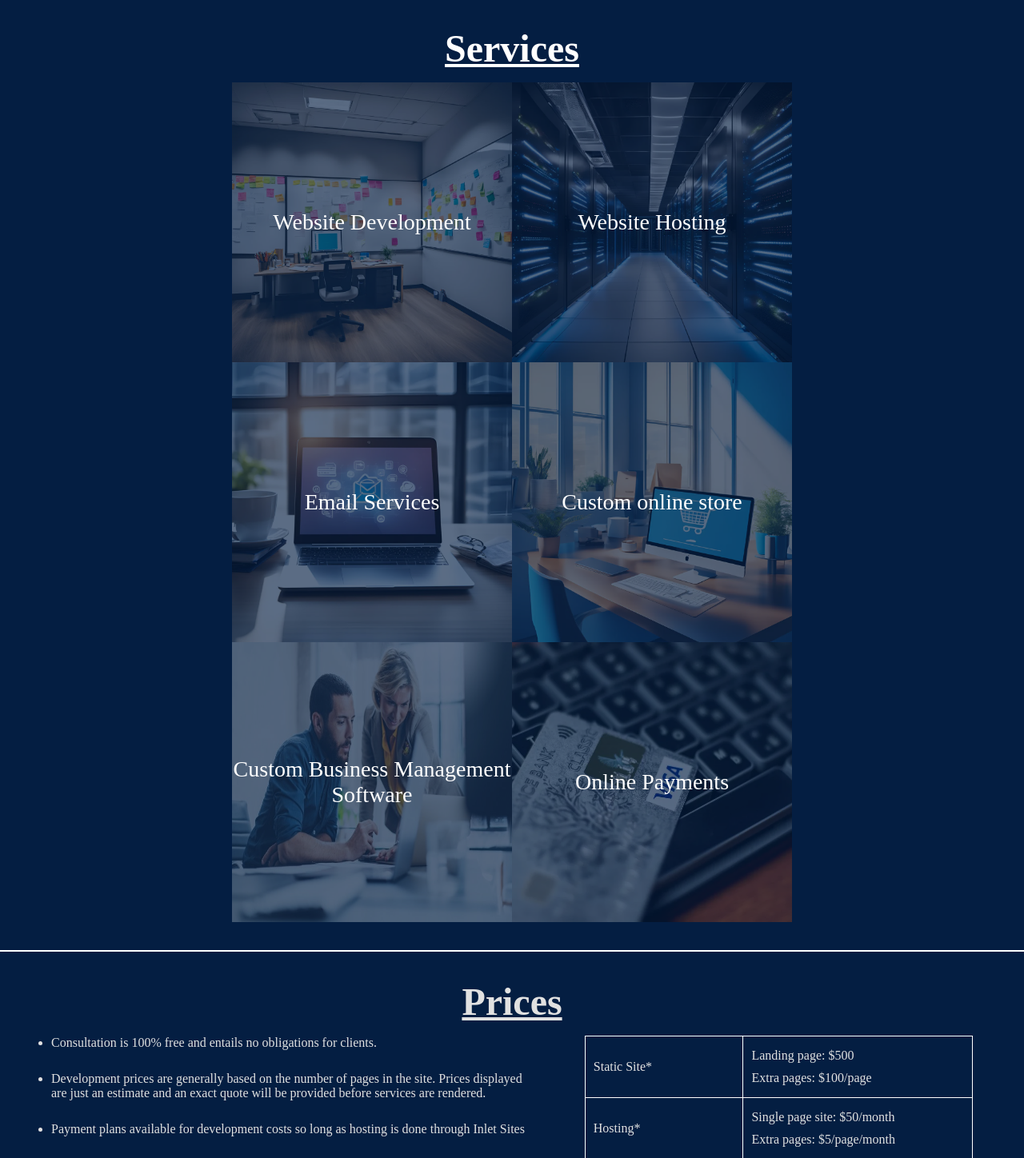
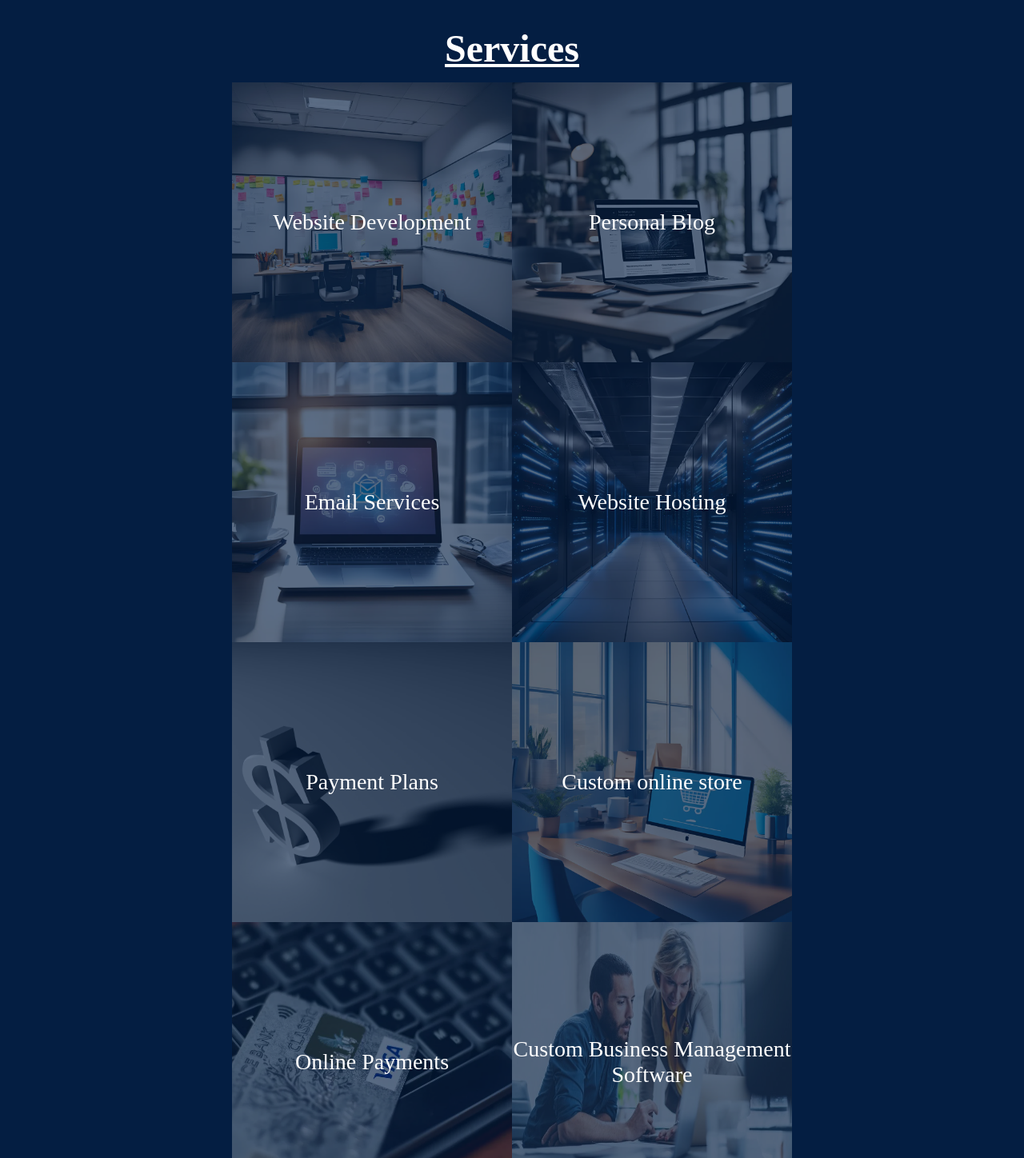
Before and after one commit to inlet-sites/inletsites-dev, a SvelteKit app: page / in a window 1280 px wide. Shown: the part 802-2250 px from the top of the page at 80% size. Built offline with nearby package versions, Linux system fonts and the light colour scheme.

Commit message:
Update services on the landing page.

```diff
--- a/src/routes/Services.svelte
+++ b/src/routes/Services.svelte
@@ -5,6 +5,8 @@
     import onlineStore from "$lib/onlineStore.webp";
     import customSoftware from "$lib/customSoftware.webp";
     import onlinePayment from "$lib/onlinePayment.webp";
+    import blog from "$lib/blog.webp";
+    import paymentPlan from "$lib/paymentPlan.webp";
 </script>
 
 <div class="container">
@@ -16,9 +18,9 @@
             <p>Website Development</p>
         </a>
 
-        <a href="/services#hosting" class="serviceImage">
-            <img src={hosting} alt="Room of web servers">
-            <p>Website Hosting</p>
+        <a href="/services#blog" class="serviceImage">
+            <img src={blog} alt="Computer on a table with a blog on it">
+            <p>Personal Blog</p>
         </a>
 
         <a href="/services#emailing" class="serviceImage">
@@ -26,19 +28,29 @@
             <p>Email Services</p>
         </a>
 
+        <a href="/services#hosting" class="serviceImage">
+            <img src={hosting} alt="Room of web servers">
+            <p>Website Hosting</p>
+        </a>
+
+        <a href="/services#paymentPlan" class="serviceImage">
+            <img src={paymentPlan} alt="Black and white dollar sign with a shadow">
+            <p>Payment Plans</p>
+        </a>
+
         <a href="/services#store" class="serviceImage">
             <img src={onlineStore} alt="Computer with online shopping">
             <p>Custom online store</p>
         </a>
 
+        <a href="/services#onlinePayment" class="serviceImage">
+            <img src={onlinePayment} alt="Credit card sitting on a keyboard">
+            <p>Online Payments</p>
+        </a>
+
         <a href="/services#custom" class="serviceImage">
             <img src={customSoftware} alt="Computer monitors displaying charts and graphs">
             <p>Custom Business Management Software</p>
-        </a>
-
-        <a href="/services#onlinePayment" class="serviceImage">
-            <img src={onlinePayment} alt="Credit card sitting on a keyboard">
-            <p>Online Payments</p>
         </a>
     </div>
 </div>
```
Also changed, not shown: src/lib/blog.webp (added), src/lib/paymentPlan.webp (added).
